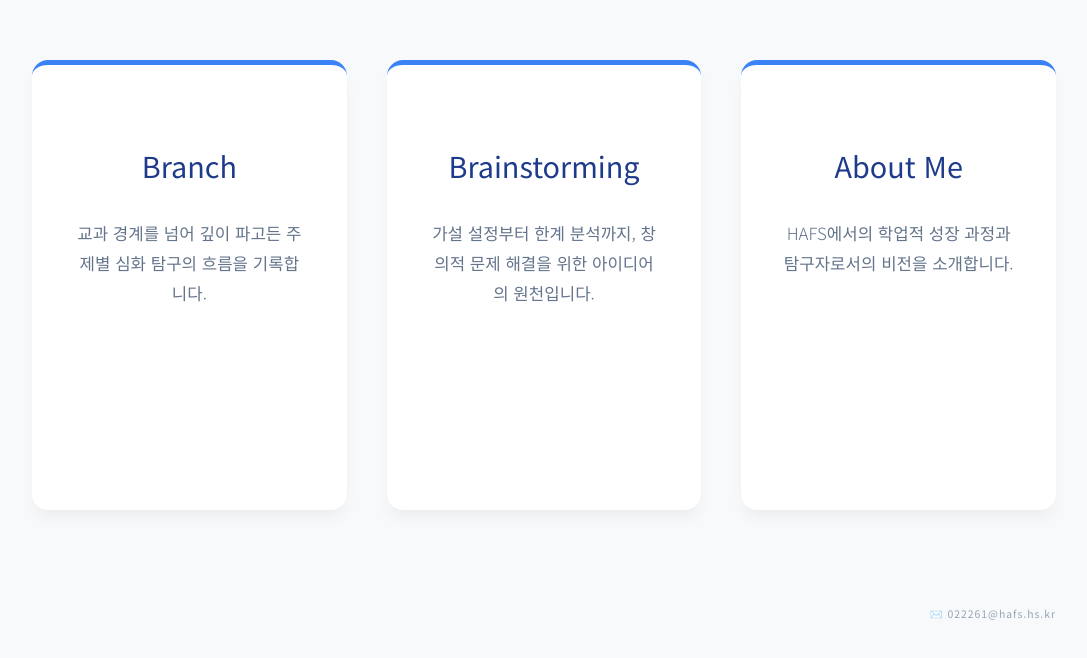
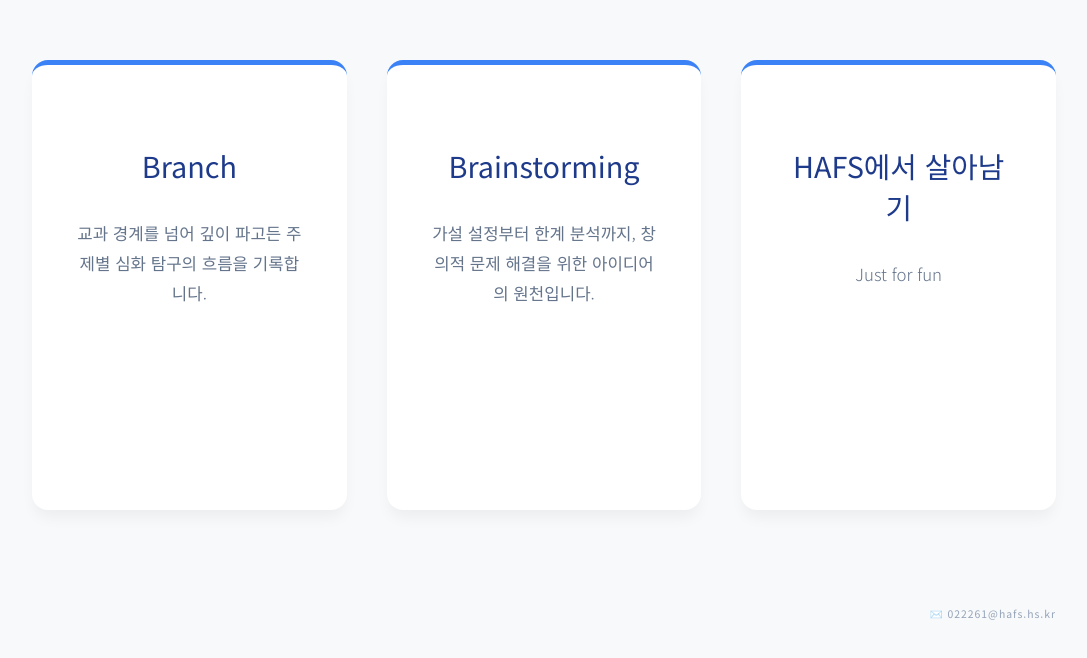
Before and after one commit to 022261im/10422, a plain HTML site: page index.html in a window 1280 px wide. Shown: the part 860-1518 px from the top of the page, without its empty margins (96-1183 px from the left). Drawn offline with Linux system fonts and the light colour scheme.

```diff
--- a/index.html
+++ b/index.html
@@ -320,8 +320,8 @@
             </div>
 
             <div class="card">
-                <h3>about me</h3>
-                <p>HAFS에서의 학업적 성장 과정과 탐구자로서의 비전을 소개합니다.</p>
+                <h3>HAFS에서 살아남기</h3>
+                <p>Just for fun</p>
             </div>
         </div>
 
@@ -333,7 +333,7 @@
     <div class="game-modal" id="gameModal">
         <div class="game-box">
             <span class="close-game" onclick="closeGame()">&times;</span>
-            <div class="game-title">학점 사수하기 v1.0</div>
+            <div class="game-title"> HAFS에서 살아남기 </div>
 
             <div class="game-score-board">
                 <div>Score: <b id="scoreVal">0</b></div>
```
